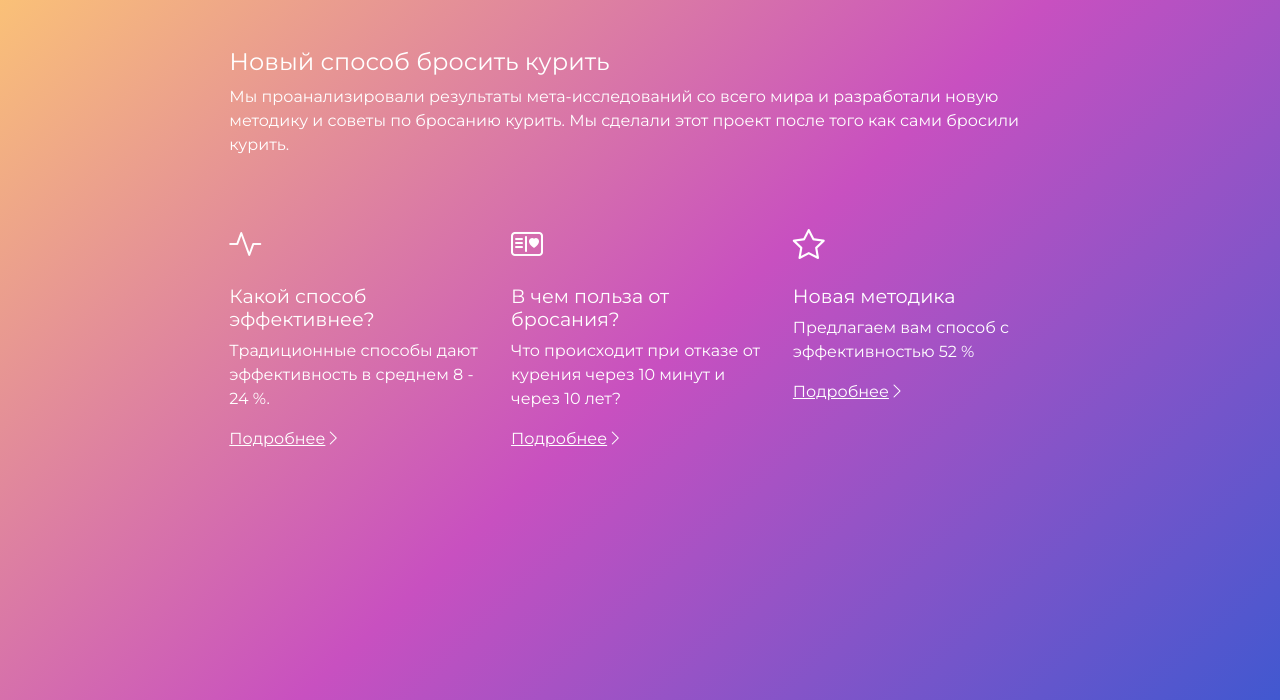
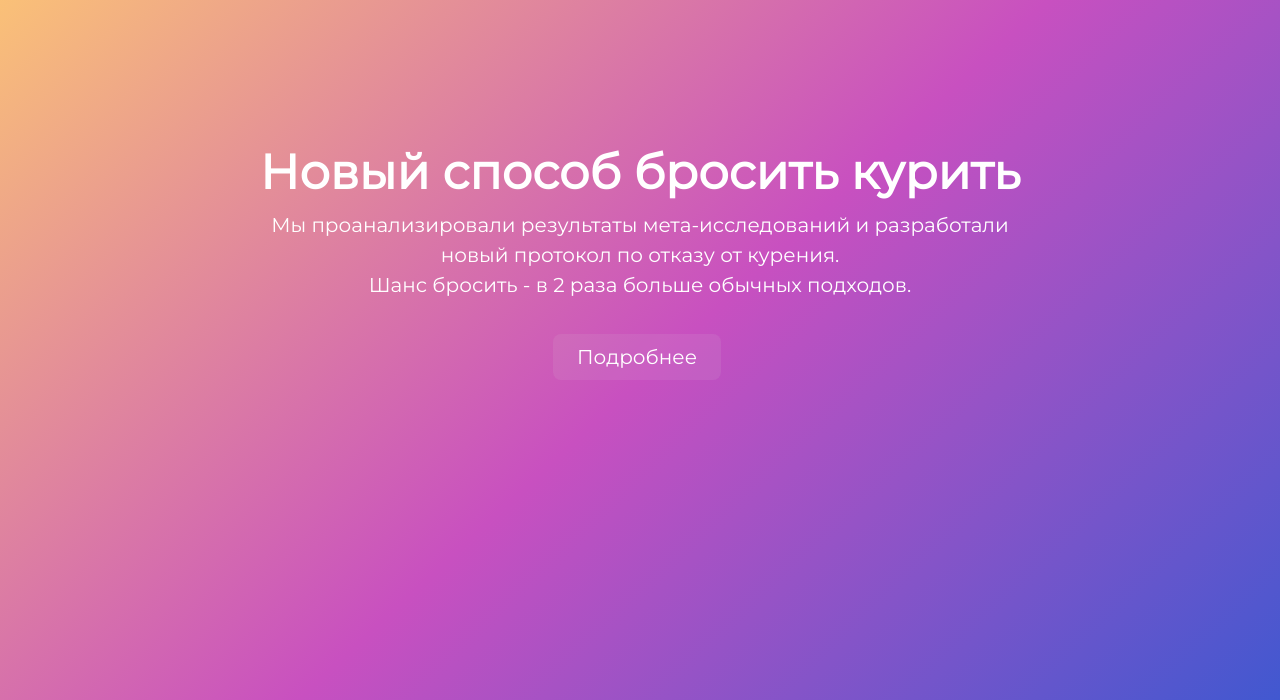
Before and after one commit to evgenity/zusagy, a Django app: page / in a window 1280 px wide. Shown: the part 100-800 px from the top of the page. Run offline with Django 4.2, Linux system fonts and the light colour scheme; some libraries are stand-ins or nearby versions.

Commit message:
text review

```diff
--- a/backend/promises/static/promises/main.css
+++ b/backend/promises/static/promises/main.css
@@ -4,7 +4,8 @@ html, body {
 }
 
 a {
-	color: white;
+	color: white !important;
+	 text-decoration: none;
 }
 
 header {
--- a/backend/promises/templates/promises/base.html
+++ b/backend/promises/templates/promises/base.html
@@ -19,7 +19,7 @@
   <meta property="og:title" content="Zusagy: бросаем курить с помощью друзей!" />
   <meta property="og:image" content="{% static '/apple-touch-icon.png' %}" />
   {% block og_description %}{% endblock %}
-	<title>Zusagy</title>
+	<title>Zusagy: бросаем курить с помощью друзей!</title>
 
 	<!-- Yandex.Metrika counter -->
 <script type="text/javascript" >
@@ -46,15 +46,25 @@
 
 <!--     <ul class="navbar-nav ms-auto">
         <li class="nav-item">
-            <a class="nav-link" href="{% url 'advices' %}">Советы</a>
+            <a class="nav-link" href="{% url 'create' %}"><i class="bi bi-plus-square"></i></a>
         </li>
     </ul> -->
   </header>
 
+
+
   <main>
     {% block content %}{% endblock %}
   </main>
+<!--   <footer class="d-flex flex-wrap justify-content-between align-items-center py-3 my-4 border-top">
+    <p class="col-md-4 mb-0">© Zusagy</p>
 
+    <ul class="nav justify-content-end">
+      <li class="nav-item col-md-4"><a href="{% url 'methods'" class="nav-link px-2">Другие способы</a></li>
+      <li class="nav-item col-md-4"><a href="{% url 'profits'" class="nav-link px-2">Польза от отказа</a></li>
+      <li class="nav-item col-md-4"><a href="{% url 'advices'" class="nav-link px-2">Советы</a></li>
+    </ul>
+  </footer> -->
 </div>
 </body>
 </html>
--- a/backend/promises/templates/promises/index.html
+++ b/backend/promises/templates/promises/index.html
@@ -1,40 +1,46 @@
 {% extends "promises/base.html" %}
 
 {% block content %}
-<h1>Новый способ бросить курить</h1>
-<p> Мы проанализировали результаты мета-исследований со всего мира и разработали новую методику и советы по бросанию курить. Мы сделали этот проект после того как сами бросили курить.</p>
+<!-- <h1>Новый способ бросить курить</h1>
+<p> Мы проанализировали результаты мета-исследований со всего мира и разработали новую методику и советы по бросанию курить. Мы сделали этот проект после того как сами бросили курить.</p> -->
 
-<div class="row g-4 py-5 row-cols-1 row-cols-lg-3">
+<div class="text-secondary px-4 py-5 text-center">
+  <div class="py-5">
+    <h1 class="display-5 fw-bold text-white">Новый способ бросить курить</h1>
+    <div class="col-lg-12 mx-auto text-white">
+      <p class="fs-5 mb-4">Мы проанализировали результаты мета-исследований и разработали новый протокол по отказу от курения.<br>Шанс бросить - в 2 раза больше обычных подходов.</p>
+      <div class="d-grid gap-2 d-sm-flex justify-content-sm-center">
+        <button type="button" class="btn btn-outline-light btn-lg px-4 me-sm-3"><a href="{% url 'new' %}">Подробнее</a></button>
+        <!-- <button type="button" class="btn btn-outline-light btn-lg px-4"><a href="{% url 'new' %}">Напомнить позже</a></button> -->
+      </div>
+    </div>
+  </div>
+</div>
+
+<!-- <div class="row g-4 py-5 row-cols-1 row-cols-lg-3">
   <div class="feature col">
-    <div class="feature-icon d-inline-flex align-items-center justify-content-center fs-2 mb-3">
-      <i class="bi bi-activity"></i>
-    </div>
-    <h2>Какой способ эффективнее?</h2>
+    <h2><i class="bi bi-activity"></i> Какой способ бросить эффективнее?</h2>
     <p>Традиционные способы дают эффективность в среднем 8 - 24 %.</p>
     <a href="{% url 'methods' %}" class="icon-link d-inline-flex align-items-center">
       Подробнее <i class="bi bi-chevron-right"></i>
     </a>
   </div>
+
   <div class="feature col">
-    <div class="feature-icon d-inline-flex align-items-center justify-content-center fs-2 mb-3">
-      <i class="bi bi-postcard-heart"></i>
-
-    </div>
-    <h2>В чем польза от бросания?</h2>
-    <p>Что происходит при отказе от курения через 10 минут и через 10 лет?</p>
-    <a href="{% url 'profits' %}" class="icon-link d-inline-flex align-items-center">
-      Подробнее <i class="bi bi-chevron-right"></i>
-    </a>
-  </div>
-  <div class="feature col">
-    <div class="feature-icon d-inline-flex align-items-center justify-content-center fs-2 mb-3">
-      <i class="bi bi-star"></i>
-    </div>
-    <h2>Новая методика</h2>
+    <h2><i class="bi bi-star"></i> Новая методика</h2>
     <p>Предлагаем вам способ с эффективностью 52 %</p>
     <a href="{% url 'new' %}" class="icon-link d-inline-flex align-items-center">
       Подробнее <i class="bi bi-chevron-right"></i>
     </a>
   </div>
+
+  <div class="feature col">
+    <h2><i class="bi bi-postcard-heart"></i> В чем польза от отказа курить?</h2>
+    <p>Что происходит при отказе от курения через 10 минут и через 10 лет?</p>
+    <a href="{% url 'profits' %}" class="icon-link d-inline-flex align-items-center">
+      Подробнее <i class="bi bi-chevron-right"></i>
+    </a>
+  </div> -->
+
 </div>
 {% endblock %}
```
Also changed, not shown: backend/promises/templates/promises/new.html (+10 -3 lines).
